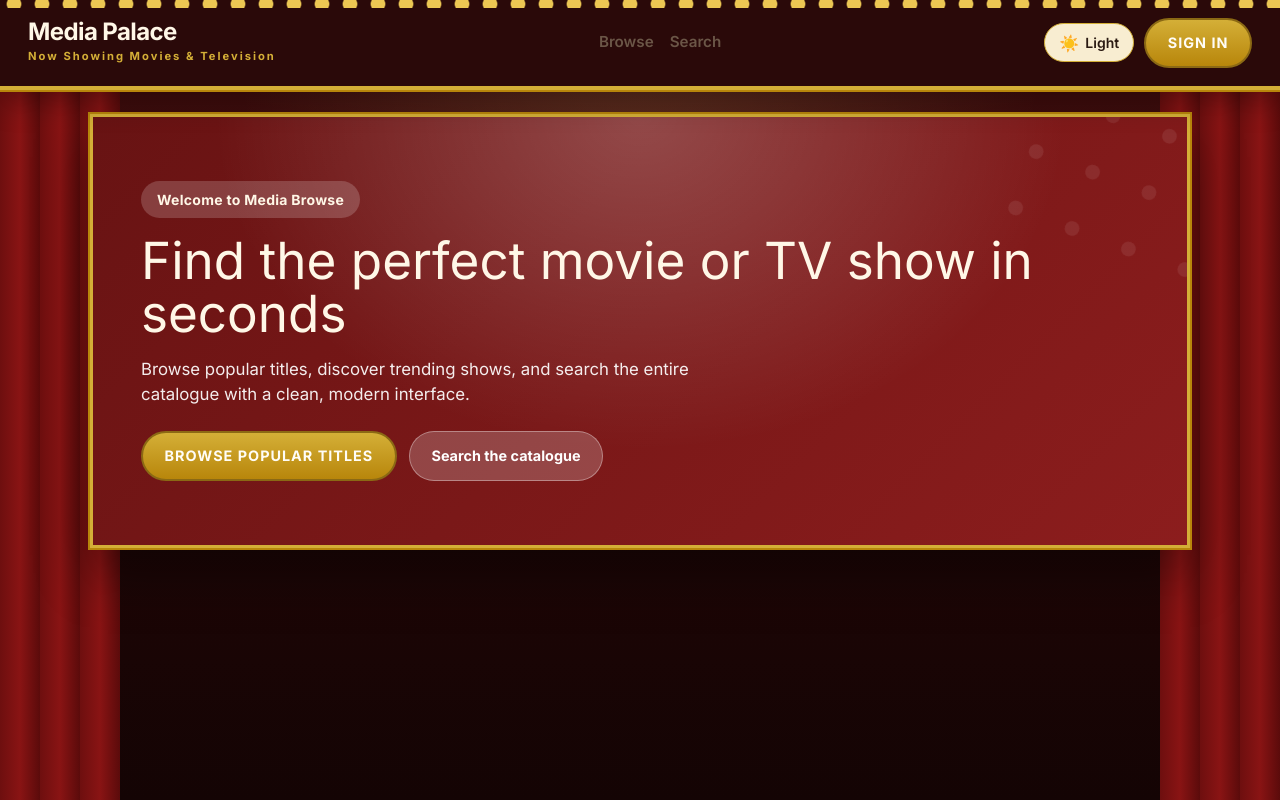
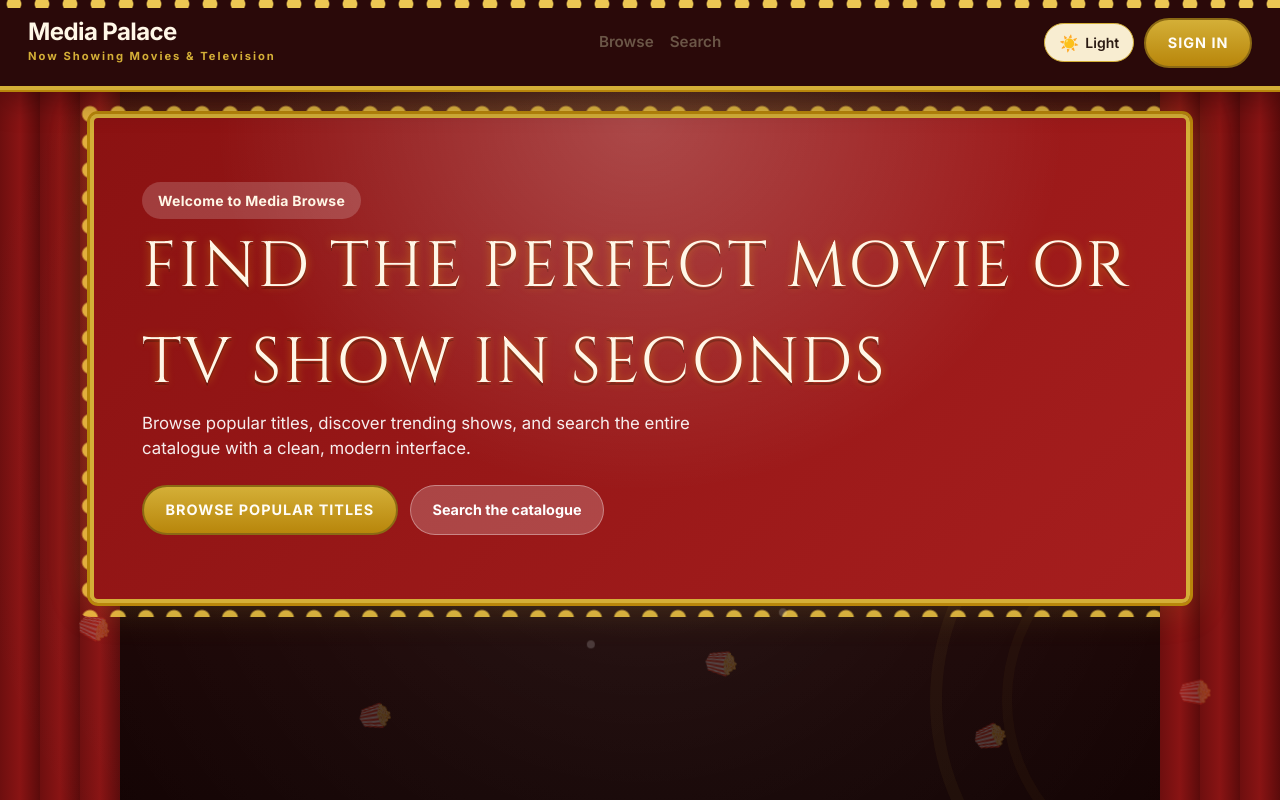
Before and after one commit to UWT-TCSS460-SP26/group-project-frontend-public-group-6, a Next.js app: page / in a window 1280 px wide. Built offline with nearby package versions, Linux system fonts and the light colour scheme; no server answers.

Commit message:
Design additions

```diff
--- a/app/globals.css
+++ b/app/globals.css
@@ -32,6 +32,21 @@
   --header-bg: rgba(32, 8, 8, 0.94);
 
   --radius: 18px;
+
+  --shadow: 0 20px 50px rgba(0,0,0,.28);
+  --shadow-sm: 0 10px 25px rgba(0,0,0,.18);
+
+  --code-bg: rgba(0,0,0,.08);
+  --code-text: #2a1a12;
+
+  --input-bg: #fffaf0;
+
+  --alert-bg: rgba(255, 235, 205, .7);
+  --alert-border: rgba(184,134,11,.35);
+  --alert-text: #5c3f00;
+
+  --thumb-bg: #f4e7c1;
+  --thumb-empty: #7a6347;
 }
 
 /* ─── Dark theme (class toggle — wins over system preference) ─── */
@@ -343,24 +358,26 @@ main {
 /* ─── Hero (home) ─── */
 .hero {
   position: relative;
-  overflow: hidden;
+  overflow: visible;
 
   background:
     linear-gradient(
       135deg,
-      #681313,
-      #8c1d1d
+      #8b1212,
+      #a61e1e
     );
 
-  border: 3px solid #d4af37;
+  border: 4px solid #d4af37;
+
+  border-radius: 8px;
 
   color: #fff7e7;
 
+  padding: 64px 48px;
+
   box-shadow:
-    0 0 0 2px #b8860b,
-    0 25px 50px rgba(0,0,0,.4);
-
-  padding: 64px 48px;
+    0 0 0 3px #b8860b,
+    0 0 40px rgba(212,175,55,.25);
 }
 
 .hero::before {
@@ -379,25 +396,22 @@ main {
   pointer-events:none;
 }
 .hero::after {
-  content:"";
+  content: "";
 
-  position:absolute;
+  position: absolute;
+  inset: -18px;
 
-  width:260px;
-  height:260px;
+  border-radius: 14px;
 
-  top:-80px;
-  right:-80px;
+  background:
+    radial-gradient(circle,#ffd54a 35%,transparent 45%)
+    repeat;
 
-  opacity:.08;
+  background-size: 28px 28px;
 
-  background-image:
-    radial-gradient(circle,white 15%,transparent 18%),
-    radial-gradient(circle,white 15%,transparent 18%);
+  z-index: -1;
 
-  background-size:60px 60px;
-
-  transform:rotate(20deg);
+  animation: marqueePulse 3s ease-in-out infinite;
 }
 
 .hero h1,
@@ -409,9 +423,51 @@ main {
 }
 
 .hero h1 {
-  font-size: clamp(2.25rem, 4vw, 3.5rem);
-  line-height: 1.05;
-  margin: 16px 0;
+  font-family: var(--font-heading);
+
+  text-transform: uppercase;
+
+  letter-spacing: 2px;
+
+  text-shadow:
+    0 0 10px rgba(255,215,0,.35),
+    0 3px 0 rgba(0,0,0,.25);
+
+  font-size:
+    clamp(3rem,5vw,5rem);
+}
+
+.hero-corners {
+  position:absolute;
+  inset:0;
+  pointer-events:none;
+}
+.hero-corners::before,
+.hero-corners::after {
+  content:"";
+
+  position:absolute;
+
+  width:120px;
+  height:120px;
+
+  border:4px solid #d4af37;
+}
+
+.hero-corners::before {
+  top:20px;
+  left:20px;
+
+  border-right:none;
+  border-bottom:none;
+}
+
+.hero-corners::after {
+  bottom:20px;
+  right:20px;
+
+  border-left:none;
+  border-top:none;
 }
 
 .hero-copy {
@@ -1269,3 +1325,181 @@ body::before {
 body::after {
   right:0;
 }
+
+@keyframes marqueePulse {
+  0%,100% {
+    opacity:.75;
+  }
+
+  50% {
+    opacity:1;
+  }
+}
+
+@keyframes popcornFloat {
+
+  from {
+    transform:
+      translateY(120vh)
+      rotate(0deg);
+  }
+
+  to {
+    transform:
+      translateY(-25vh)
+      rotate(360deg);
+  }
+
+}
+
+.projector-light {
+  position: fixed;
+
+  top: -250px;
+  left: 50%;
+
+  width: 1400px;
+  height: 1400px;
+
+  transform: translateX(-50%);
+
+  background:
+    radial-gradient(
+      ellipse at center,
+      rgba(255,255,255,.08),
+      rgba(255,255,255,.03) 35%,
+      transparent 70%
+    );
+
+  pointer-events: none;
+
+  z-index: -1;
+}
+
+.popcorn {
+  position: fixed;
+
+  font-size: 28px;
+
+  pointer-events: none;
+
+  opacity: .22;
+
+  z-index: 1;
+
+  animation:
+    popcornFloat linear infinite;
+}
+
+.popcorn-1 {
+  left: 6%;
+  animation-duration: 18s;
+}
+
+.popcorn-2 {
+  left: 28%;
+  animation-duration: 24s;
+}
+
+.popcorn-3 {
+  left: 55%;
+  animation-duration: 20s;
+}
+
+.popcorn-4 {
+  left: 76%;
+  animation-duration: 26s;
+}
+
+.popcorn-5 {
+  left: 92%;
+  animation-duration: 22s;
+}
+
+.dust-layer {
+  position: fixed;
+  inset: 0;
+  pointer-events: none;
+  z-index: 0;
+}
+
+.dust {
+  position: absolute;
+
+  width: 8px;
+  height: 8px;
+
+  border-radius: 50%;
+
+  background: rgba(255,255,255,.18);
+
+  animation:
+    dustFloat 14s ease-in-out infinite;
+}
+.dust-1 { top: 10%; left: 15%; }
+.dust-2 { top: 18%; left: 70%; }
+.dust-3 { top: 35%; left: 20%; }
+.dust-4 { top: 22%; left: 80%; }
+.dust-5 { top: 40%; left: 65%; }
+.dust-6 { top: 50%; left: 15%; }
+.dust-7 { top: 65%; left: 75%; }
+.dust-8 { top: 55%; left: 45%; }
+.dust-9 { top: 28%; left: 55%; }
+.dust-10 { top: 70%; left: 30%; }
+.dust-11 { top: 80%; left: 60%; }
+.dust-12 { top: 14%; left: 42%; }
+.dust-13 { top: 32%; left: 88%; }
+.dust-14 { top: 74%; left: 88%; }
+.dust-15 { top: 62%; left: 8%; }
+.dust-16 { top: 48%; left: 52%; }
+.dust-17 { top: 20%; left: 28%; }
+.dust-18 { top: 84%; left: 45%; }
+
+@keyframes dustFloat {
+
+  0% {
+    transform:
+      translateY(0)
+      translateX(0);
+  }
+
+  50% {
+    transform:
+      translateY(-35px)
+      translateX(12px);
+  }
+
+  100% {
+    transform:
+      translateY(0)
+      translateX(0);
+  }
+
+}
+.film-watermark {
+  position: fixed;
+
+  right: -150px;
+  bottom: -150px;
+
+  width: 500px;
+  height: 500px;
+
+  border-radius: 50%;
+
+  border: 12px solid rgba(212,175,55,.05);
+
+  pointer-events: none;
+
+  z-index: -1;
+}
+.film-watermark::before {
+  content: "";
+
+  position: absolute;
+  inset: 60px;
+
+  border-radius: 50%;
+
+  border: 10px solid rgba(212,175,55,.04);
+}
--- a/app/layout.tsx
+++ b/app/layout.tsx
@@ -5,8 +5,8 @@ import { Cinzel, Inter } from "next/font/google";
 import "./globals.css";
 
 export const metadata: Metadata = {
-  title: "Media Browse",
-  description: "Sprint 6 Consumer App",
+  title: "Media Palace",
+  description: "Classic movie palace experience for movies and television",
 };
 
 const cinzel = Cinzel({
@@ -29,10 +29,34 @@ export default function RootLayout({
       <head>
         <ThemeScript />
       </head>
+
       <body className={`${cinzel.variable} ${inter.variable} app-shell`}>
-        <Header />
-        <main>{children}</main>
-      </body>
+      <ThemeScript />
+
+      {/* Projector beam */}
+      <div className="projector-light" />
+
+      {/* Floating popcorn */}
+      <div className="popcorn popcorn-1">🍿</div>
+      <div className="popcorn popcorn-2">🍿</div>
+      <div className="popcorn popcorn-3">🍿</div>
+      <div className="popcorn popcorn-4">🍿</div>
+      <div className="popcorn popcorn-5">🍿</div>
+
+      {/* Floating dust */}
+      <div className="dust-layer">
+        {Array.from({ length: 18 }).map((_, i) => (
+          <span key={i} className={`dust dust-${i + 1}`} />
+        ))}
+      </div>
+
+      {/* Film reel watermark */}
+      <div className="film-watermark" />
+
+      <Header />
+
+      <main>{children}</main>
+    </body>
     </html>
   );
 }
```
